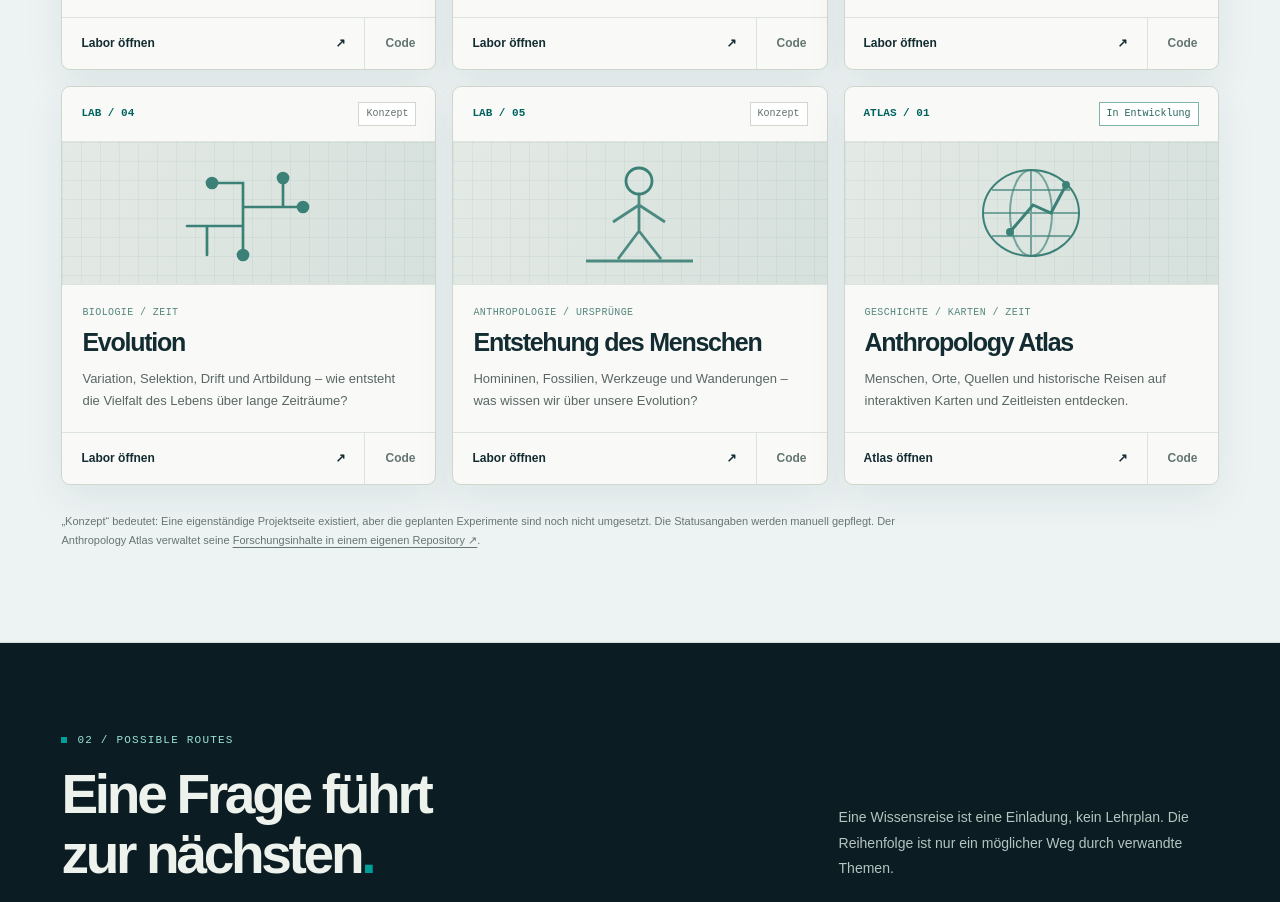
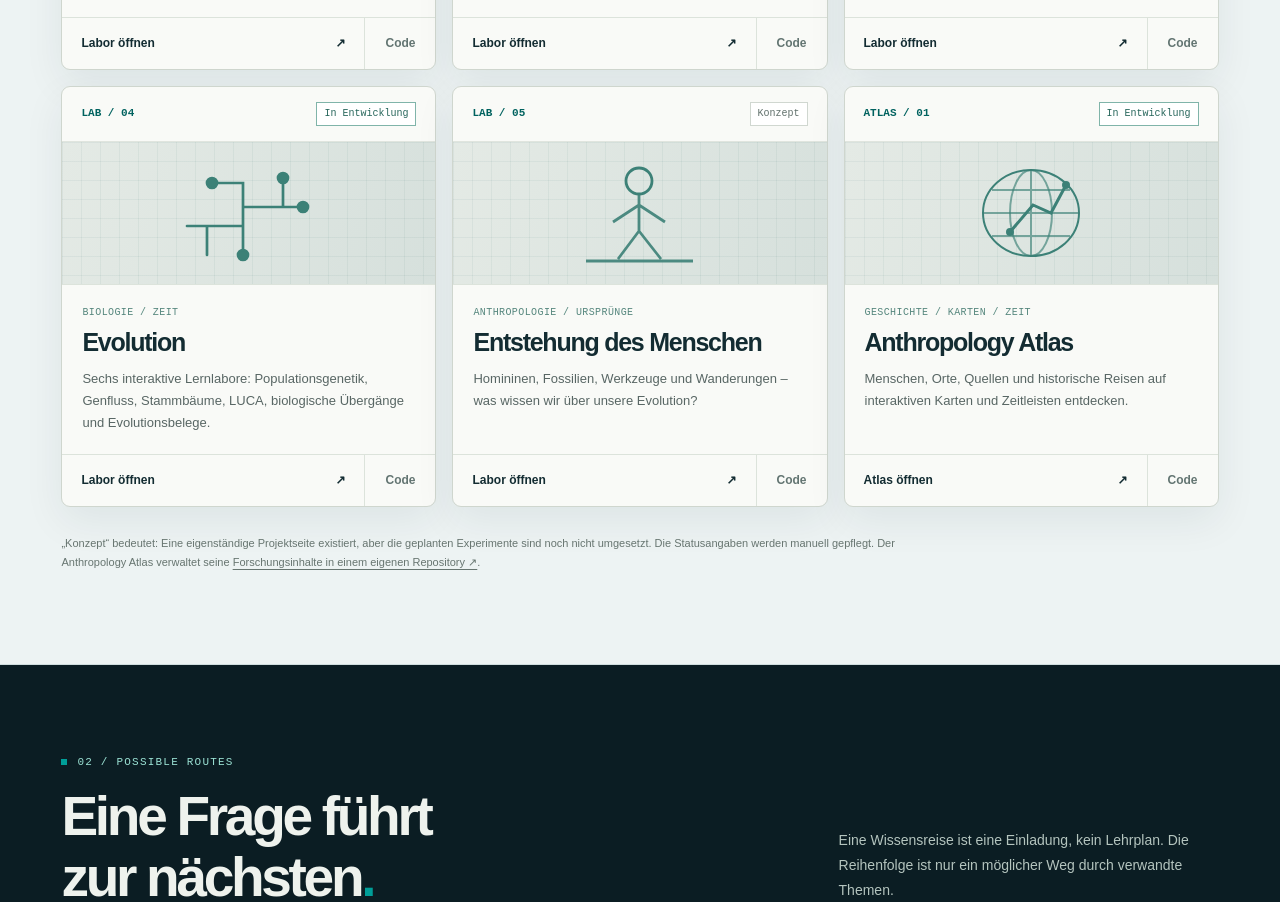
Before and after one commit to philippklinz/learning-labs, a plain HTML site: page index.html in a window 1280 px wide. Shown: the part 1613-2515 px from the top of the page. Drawn offline with Linux system fonts and the light colour scheme.

Commit message:
content: feature active Evolution learning lab and six experiments in portal

```diff
--- a/index.html
+++ b/index.html
@@ -54,7 +54,7 @@ h1,h2,h3{color:inherit}
 <article class="card" data-tags="nature" data-search="erde ursprung planet geologie ozeane atmosphäre frühgeschichte time geologische zeitskala trainer threejs protoerde akkretionsmodell"><div class="card-meta"><span class="card-num">LAB / 01</span><span class="status active">In Entwicklung</span></div><div class="card-art"><svg viewBox="0 0 155 112" fill="none" stroke-width="2.7"><circle cx="77" cy="56" r="42"/><ellipse cx="77" cy="56" rx="70" ry="25" transform="rotate(-25 77 56)"/><circle cx="114" cy="26" r="7" fill="#3c8177"/></svg></div><div class="card-body"><p class="card-category">PLANET / NATURWISSENSCHAFT</p><h3>Die frühe Erde</h3><p>Von der Proto-Erde in 3D bis zur geologischen Zeitskala: Erdgeschichte zoomen, erforschen und mit täglichen Übungen lernen.</p></div><div class="card-actions"><a class="card-open" href="https://philippklinz.github.io/lab-early-earth/">Labor öffnen <span aria-hidden="true">↗</span></a><a class="card-source" href="https://github.com/philippklinz/lab-early-earth" aria-label="Quellcode: Die frühe Erde">Code</a></div></article>
 <article class="card" data-tags="nature" data-search="abiogenese ursprung leben chemie konzentration wasservolumen verdunstung praebiotisch protocellen membranen molekuele bausteine rna information kopieren hypothesen evidenz forschung studie"><div class="card-meta"><span class="card-num">LAB / 02</span><span class="status active">In Entwicklung</span></div><div class="card-art"><svg viewBox="0 0 155 112" fill="none" stroke-width="3"><circle cx="77" cy="56" r="44" stroke-dasharray="4 8"/><circle cx="77" cy="56" r="20"/><path d="M63 42l28 28M91 42L63 70"/><circle cx="111" cy="84" r="7" fill="#3c8177"/></svg></div><div class="card-body"><p class="card-category">CHEMIE / URSPRUNG DES LEBENS</p><h3>Abiogenese</h3><p>Sechs interaktive Lernstationen: präbiotische Chemie, Molekülbausteine, Protocellen, RNA, Ursprungshypothesen und wissenschaftliche Evidenz.</p></div><div class="card-actions"><a class="card-open" href="https://philippklinz.github.io/lab-abiogenesis/">Labor öffnen <span aria-hidden="true">↗</span></a><a class="card-source" href="https://github.com/philippklinz/lab-abiogenesis" aria-label="Quellcode: Abiogenese">Code</a></div></article>
 <article class="card" data-tags="nature" data-search="dna rna molekularbiologie gene proteine transkription translation replikation mutation"><div class="card-meta"><span class="card-num">LAB / 03</span><span class="status active">In Entwicklung</span></div><div class="card-art"><svg viewBox="0 0 155 112" fill="none" stroke-width="3.5"><path d="M44 10c79 30-6 63 69 92M113 10C38 40 123 73 44 102"/><path d="M52 21h53M64 35h26M73 48h8M73 63h8M64 78h26M52 91h53" stroke-width="1.7" opacity=".65"/></svg></div><div class="card-body"><p class="card-category">BIOLOGIE / MOLEKÜLE</p><h3>DNA &amp; RNA</h3><p>Genetische Information verstehen: DNA, RNA, Replikation, Transkription, Translation und Mutationen.</p></div><div class="card-actions"><a class="card-open" href="https://philippklinz.github.io/lab-molecular-biology/">Labor öffnen <span aria-hidden="true">↗</span></a><a class="card-source" href="https://github.com/philippklinz/lab-molecular-biology" aria-label="Quellcode: DNA &amp; RNA">Code</a></div></article>
-<article class="card" data-tags="nature" data-search="evolution arten natürliche selektion genetische drift population mutation stammbaum phylogenetik"><div class="card-meta"><span class="card-num">LAB / 04</span><span class="status">Konzept</span></div><div class="card-art"><svg viewBox="0 0 155 112" fill="none" stroke-width="2.7" stroke-linecap="round"><path d="M36 98V69H72V50H112V21M72 69v29M72 50V26H41M112 50h20M36 69H16"/><circle cx="112" cy="21" r="5" fill="#3c8177"/><circle cx="72" cy="98" r="5" fill="#3c8177"/><circle cx="41" cy="26" r="5" fill="#3c8177"/><circle cx="132" cy="50" r="5" fill="#3c8177"/></svg></div><div class="card-body"><p class="card-category">BIOLOGIE / ZEIT</p><h3>Evolution</h3><p>Variation, Selektion, Drift und Artbildung – wie entsteht die Vielfalt des Lebens über lange Zeiträume?</p></div><div class="card-actions"><a class="card-open" href="https://philippklinz.github.io/lab-evolution/">Labor öffnen <span aria-hidden="true">↗</span></a><a class="card-source" href="https://github.com/philippklinz/lab-evolution" aria-label="Quellcode: Evolution">Code</a></div></article>
+<article class="card" data-tags="nature" data-search="evolution arten natürliche selektion genetische drift population mutation stammbaum phylogenetik luca grosse uebergaenge evidenz fossilien genfluss"><div class="card-meta"><span class="card-num">LAB / 04</span><span class="status active">In Entwicklung</span></div><div class="card-art"><svg viewBox="0 0 155 112" fill="none" stroke-width="2.7" stroke-linecap="round"><path d="M36 98V69H72V50H112V21M72 69v29M72 50V26H41M112 50h20M36 69H16"/><circle cx="112" cy="21" r="5" fill="#3c8177"/><circle cx="72" cy="98" r="5" fill="#3c8177"/><circle cx="41" cy="26" r="5" fill="#3c8177"/><circle cx="132" cy="50" r="5" fill="#3c8177"/></svg></div><div class="card-body"><p class="card-category">BIOLOGIE / ZEIT</p><h3>Evolution</h3><p>Sechs interaktive Lernlabore: Populationsgenetik, Genfluss, Stammbäume, LUCA, biologische Übergänge und Evolutionsbelege.</p></div><div class="card-actions"><a class="card-open" href="https://philippklinz.github.io/lab-evolution/">Labor öffnen <span aria-hidden="true">↗</span></a><a class="card-source" href="https://github.com/philippklinz/lab-evolution" aria-label="Quellcode: Evolution">Code</a></div></article>
 <article class="card" data-tags="human" data-search="menschen homininen entstehung mensch fossilen archäologie palaeoanthropologie migration homo sapiens"><div class="card-meta"><span class="card-num">LAB / 05</span><span class="status">Konzept</span></div><div class="card-art"><svg viewBox="0 0 155 112" fill="none" stroke-width="2.8"><circle cx="77" cy="24" r="13"/><path d="M77 38v36M77 48L51 65M77 48l26 17M77 74 56 102M77 74l22 28M24 104h107" opacity=".9"/></svg></div><div class="card-body"><p class="card-category">ANTHROPOLOGIE / URSPRÜNGE</p><h3>Entstehung des Menschen</h3><p>Homininen, Fossilien, Werkzeuge und Wanderungen – was wissen wir über unsere Evolution?</p></div><div class="card-actions"><a class="card-open" href="https://philippklinz.github.io/lab-human-origins/">Labor öffnen <span aria-hidden="true">↗</span></a><a class="card-source" href="https://github.com/philippklinz/lab-human-origins" aria-label="Quellcode: Entstehung des Menschen">Code</a></div></article>
 <article class="card" data-tags="atlas human" data-search="anthropology atlas anthropologie geschichte historische reisen kolumbus darwin magellan weltkarte zeitleiste menschen orte ereignisse"><div class="card-meta"><span class="card-num">ATLAS / 01</span><span class="status active">In Entwicklung</span></div><div class="card-art"><svg viewBox="0 0 155 112" fill="none" stroke-width="2"><ellipse cx="77" cy="56" rx="48" ry="43"/><ellipse cx="77" cy="56" rx="21" ry="43" opacity=".65"/><path d="M29 56h96M38 33h78M38 79h78M77 13v86" opacity=".65"/><path d="m56 75 23-27 18 8 15-28" stroke-width="3"/><circle cx="56" cy="75" r="3" fill="#3c8177"/><circle cx="112" cy="28" r="3" fill="#3c8177"/></svg></div><div class="card-body"><p class="card-category">GESCHICHTE / KARTEN / ZEIT</p><h3>Anthropology Atlas</h3><p>Menschen, Orte, Quellen und historische Reisen auf interaktiven Karten und Zeitleisten entdecken.</p></div><div class="card-actions"><a class="card-open" href="https://philippklinz.github.io/anthropology-atlas-engine/">Atlas öffnen <span aria-hidden="true">↗</span></a><a class="card-source" href="https://github.com/philippklinz/anthropology-atlas-engine" aria-label="Quellcode: Anthropology Atlas">Code</a></div></article>
 </div>
```
Also changed, not shown: 1 other file.
